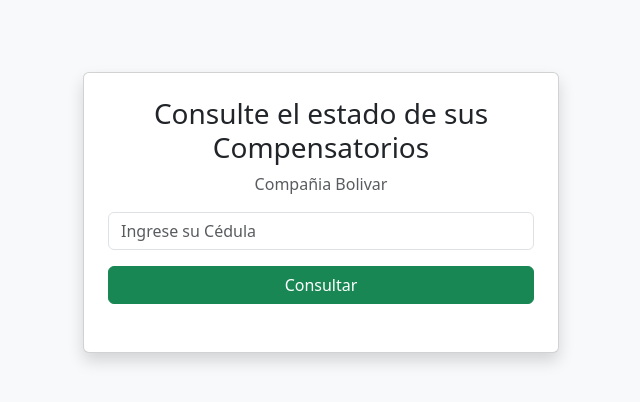
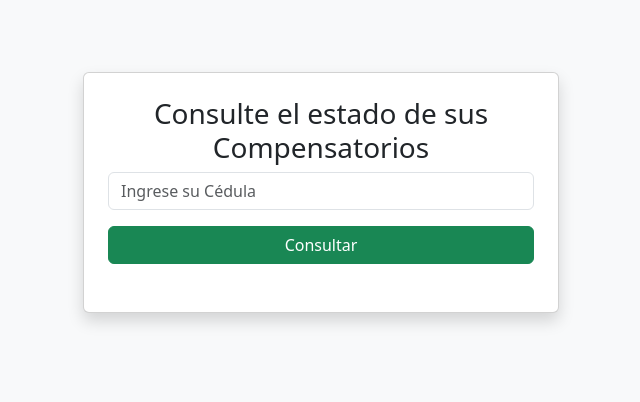
Before and after one commit to proyectoLaboral/ApiCompensatoriosGeneral, a plain HTML site: page index.html in a window 1280 px wide. Shown: the whole page, without its empty margins (319-959 px from the left). Drawn offline with nearby package versions, Linux system fonts and the light colour scheme.

Commit message:
Remove company name from index.html

```diff
--- a/index.html
+++ b/index.html
@@ -10,7 +10,7 @@
     <div class="container mt-5" style="max-width: 500px;">
         <div class="card shadow p-4">
             <h3 class="text-center">Consulte el estado de sus Compensatorios</h3>
-            <p class="text-muted text-center">Compañia Bolivar</p>
+
 
             <div class="mb-3">
                 <input type="number" id="cedulaInput" class="form-control" placeholder="Ingrese su Cédula">
```
